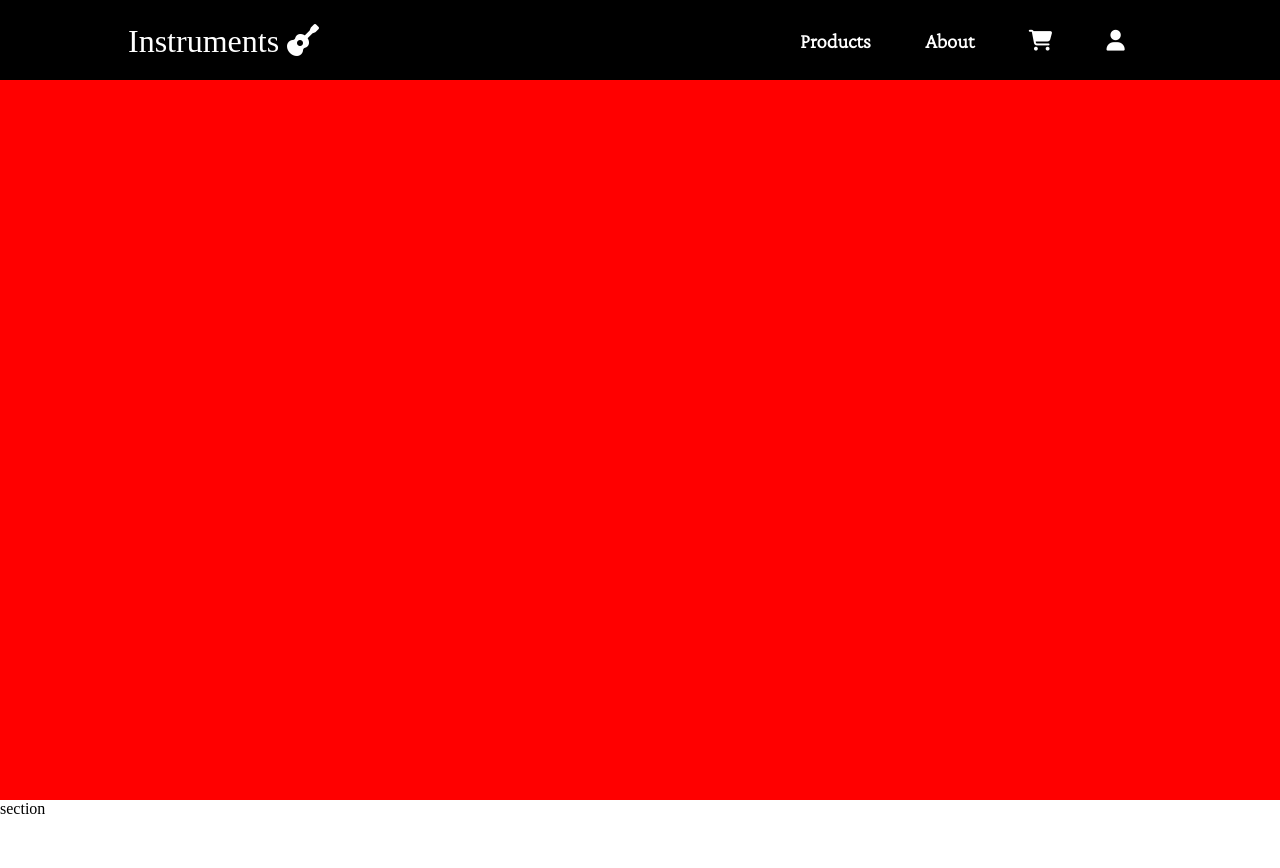
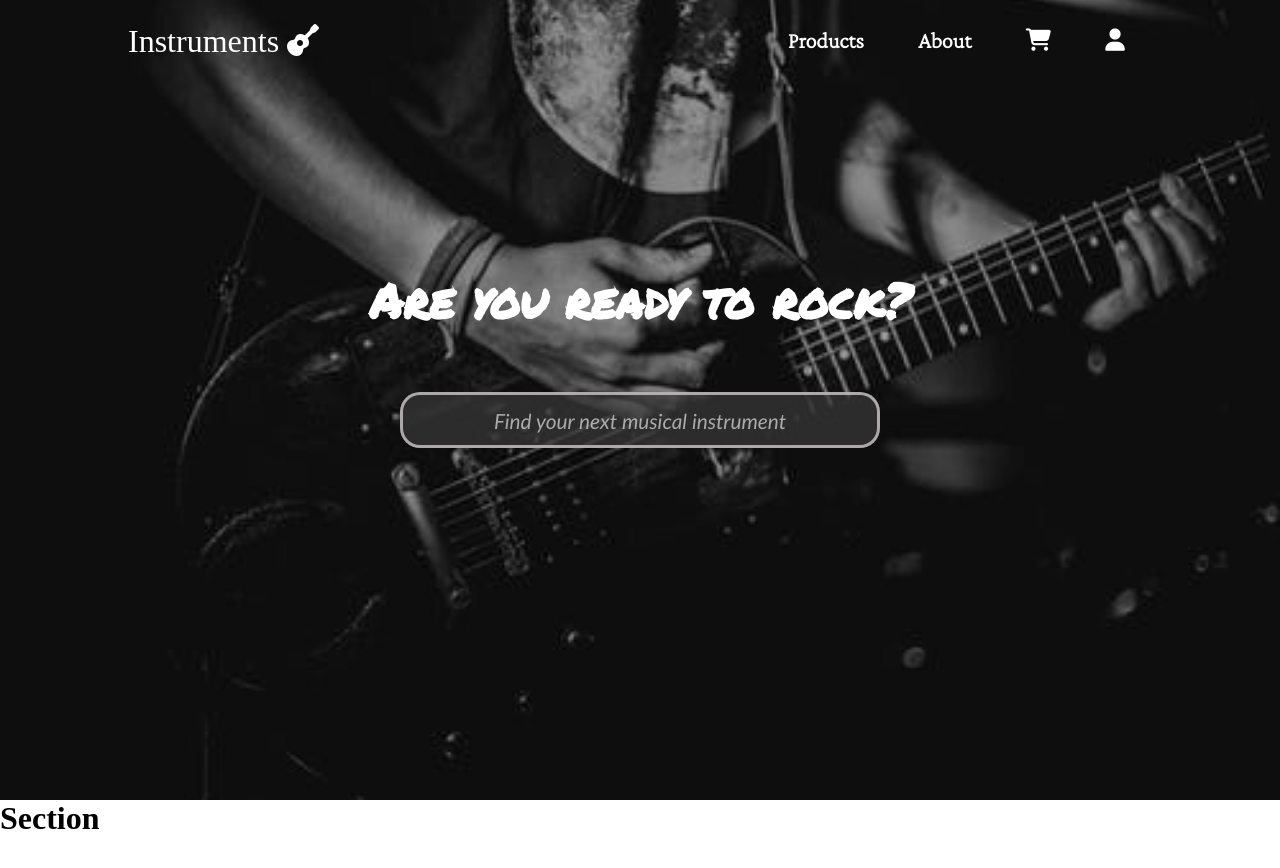
Before and after one commit to Andres-lh/Musical-Instruments-eCommerce, a React app in the folder client/: page / in a window 1280 px wide. Shown: the top 868 px of the page. Built offline with nearby package versions, Linux system fonts and the light colour scheme; a web font is replaced by a local one.

Commit message:
hero styles added

```diff
--- a/client/package.json
+++ b/client/package.json
@@ -5,8 +5,8 @@
   "main": "index.js",
   "scripts": {
     "test": "echo \"Error: no test specified\" && exit 1",
-    "start": "webpack serve --config webpack.config.dev.js --open",
-    "build": "webpack --config webpack.config.js"
+    "start": "webpack serve --open --mode development --config webpack.config.dev.js ",
+    "build": "webpack --mode production --config webpack.config.js"
   },
   "keywords": [],
   "author": "",
--- a/client/src/components/Hero.js
+++ b/client/src/components/Hero.js
@@ -1,8 +1,15 @@
+import image from '../assets/images/guitar.jpeg'
+
 const Hero = () => {
 
     return(
         <div className="hero">
-            <h1>Hero</h1>
+            {/*<video src={Video} autoPlay loop muted/>*/}
+            <h1>Are you ready to rock?</h1>
+            <form>
+                <input type="text" placeholder="Find your next musical instrument"/>
+            </form>
+
         </div>
     )
 }
--- a/client/src/components/Navbar.js
+++ b/client/src/components/Navbar.js
@@ -3,9 +3,20 @@ import { Link } from 'react-router-dom';
 
 const Navbar = () => {
     const [click, setClick] = useState(false);
-    const [scrolled, setScrolled] = useState(true)
+    const [scrolled, setScrolled] = useState(false)
 
     const handleClick = () => setClick(!click);
+
+    const changeNavbar = () => {
+        if(window.scrollY >= 200){
+            setScrolled(true)
+        } else {
+            setScrolled(false)
+        }
+    }
+
+    window.addEventListener('scroll', changeNavbar);
+
     return(
         <nav className={scrolled ? 'nav scrolled': 'nav'} >
             <Link to="/" className="nav-logo">
--- a/client/src/pages/Home.js
+++ b/client/src/pages/Home.js
@@ -8,8 +8,8 @@ const Home = () => {
 
     return(
         <div>
-            <div  className="hero">hero</div>
-            <div  className="section">section</div>
+            <Hero />
+            <Section />
         </div>
 
     )
--- a/client/src/styles/abstracts/_fonts.scss
+++ b/client/src/styles/abstracts/_fonts.scss
@@ -1,7 +1,10 @@
 @import url('https://fonts.googleapis.com/css2?family=Charmonman:wght@700&family=Permanent+Marker&display=swap');
 @import url('https://fonts.googleapis.com/css2?family=Palette+Mosaic&display=swap');
 @import url('https://fonts.googleapis.com/css2?family=Crimson+Pro:wght@200&display=swap');
+@import url('https://fonts.googleapis.com/css2?family=Permanent+Marker&display=swap');
 
 
 $font-logo: 'Charmonman', cursive;
-$font-test: 'Crimson Pro', serif;
+$font-crimson: 'Crimson Pro', serif;
+$font-hero: 'Permanent Marker', cursive;
+$font-input: 'Gill Sans', 'Gill Sans MT', Calibri, 'Trebuchet MS', sans-serif;
--- a/client/src/styles/components/_Hero.scss
+++ b/client/src/styles/components/_Hero.scss
@@ -1,5 +1,71 @@
+@use '../abstracts' as *;
+
 .hero {
     height: 100vh;
     width: 100%;
-    background-color: red;
+    display: flex;
+    flex-direction: column;
+    justify-content: center;
+    align-items: center;
+    text-align: center;
+    box-shadow: inset 0 0 0 1000px rgba(0, 0, 0, 0.2);
+    background-image: url('@images/guitar.jpeg');
+    object-fit: contain;
+    background-repeat: no-repeat;
+    background-size: cover;
+    background-position: center;
+
+
+    h1 {
+        @include absoluteCenter;
+        color:white;
+        font-size: 3rem;
+        margin-top:-100px ;
+        font-family: $font-hero;
+    }
+
+    input {
+        background-color: rgb(59, 58, 58, 0.7);
+        border: rgba(206, 201, 201, 0.8) solid 3px;
+        width: 30rem;
+        height: 3.5rem;
+        border-radius: 20px;
+        color: white;
+        margin-top: 2.5rem;
+        font-size: 1.3rem;
+        font-weight: 400;
+        padding: 1rem;
+        text-align: center;
+        outline: none;
+        font-family: $font-input;
+        font-style: italic;
+
+        &::placeholder {
+            color: white;
+            font-size: 1.3rem;
+            opacity: 0.6;
+        }
+    }
+
+    @include responsive (960px) {
+        height: 80vh;
+        h1 {
+            @include abs-position(45%, auto, auto, 50%);
+            font-size: 1.3rem;
+        }
+
+        input {
+            width: 13rem;
+            height: 0.5rem;
+            padding: 0.8rem;
+            font-size: 0.8rem;
+            margin-top: 0;
+            &::placeholder {
+                color: white;
+                font-size: 0.7rem;
+                opacity: 0.6;
+            }
+        }
+    }
+
 }
--- a/client/src/styles/components/_Navbar.scss
+++ b/client/src/styles/components/_Navbar.scss
@@ -9,10 +9,10 @@
     padding: 0 10vw;
     color:rgb(255, 255, 255);
     z-index: 1;
-    font-family: $font-test;
+    font-family: $font-crimson;
 
     &.scrolled {
-        background-color: black;
+        background: linear-gradient(90deg, rgb(26, 26, 29) 20%, rgb(37, 37, 49) 100%);
     }
 
     .nav-logo {
@@ -34,7 +34,7 @@
     .nav-menu {
         display: flex;
         list-style: none;
-        font-size: 1.3rem;
+        font-size: 1.4rem;
 
         .nav-item {
             margin: 0.5rem;
@@ -51,7 +51,7 @@
                 }
 
                 &:hover{
-                    background-color:  #4a4b4d;
+                    background-color:  #484c5a;
                     border-radius: 4px;
                     transition: all 0.2s ease-out;
                 }
@@ -104,8 +104,9 @@
             font-size: 1.3rem;
         }
 
-        .fa-bars {
-            font-size: 1.5rem;
+        .fa-bars,
+        .fa-times {
+            font-size: 1rem;
         }
     }
 }
--- a/client/webpack.config.dev.js
+++ b/client/webpack.config.dev.js
@@ -14,7 +14,8 @@ module.exports = {
         alias: {
             '@components': path.resolve(__dirname, 'src/components/'),
             '@styles': path.resolve(__dirname, 'src/styles/'),
-            '@pages': path.resolve(__dirname, 'src/pages/')
+            '@pages': path.resolve(__dirname, 'src/pages/'),
+            '@images': path.resolve(__dirname, 'src/assets/images/')
         }
     },
     mode: 'development',
@@ -46,7 +47,7 @@ module.exports = {
             },
             {
                 type: 'asset',
-                test: /\.(png|svg|jpg|jpeg|gif)$/i,
+                test: /\.(png|jpg|jpeg|mp4)$/i,
             }
         ]
     },
@@ -61,6 +62,7 @@ module.exports = {
         new Dotenv()
     ],
     devServer: {
+        historyApiFallback: true,
         contentBase: path.join(__dirname, 'dist'),
         port: 3000
     }
--- a/client/webpack.config.js
+++ b/client/webpack.config.js
@@ -50,9 +50,12 @@ module.exports = {
             },
             {
                 type: 'asset',
-                test: /\.(png|svg|jpg|jpeg|gif)$/i,
+                test: /\.(png|jpg|jpeg)$/i,
             }
         ]
+    },
+    devServer: {
+        historyApiFallback: true,
     },
     plugins: [
         new CleanWebpackPlugin(),
```
Also changed, not shown: client/src/assets/images/guitar.jpeg (added).
